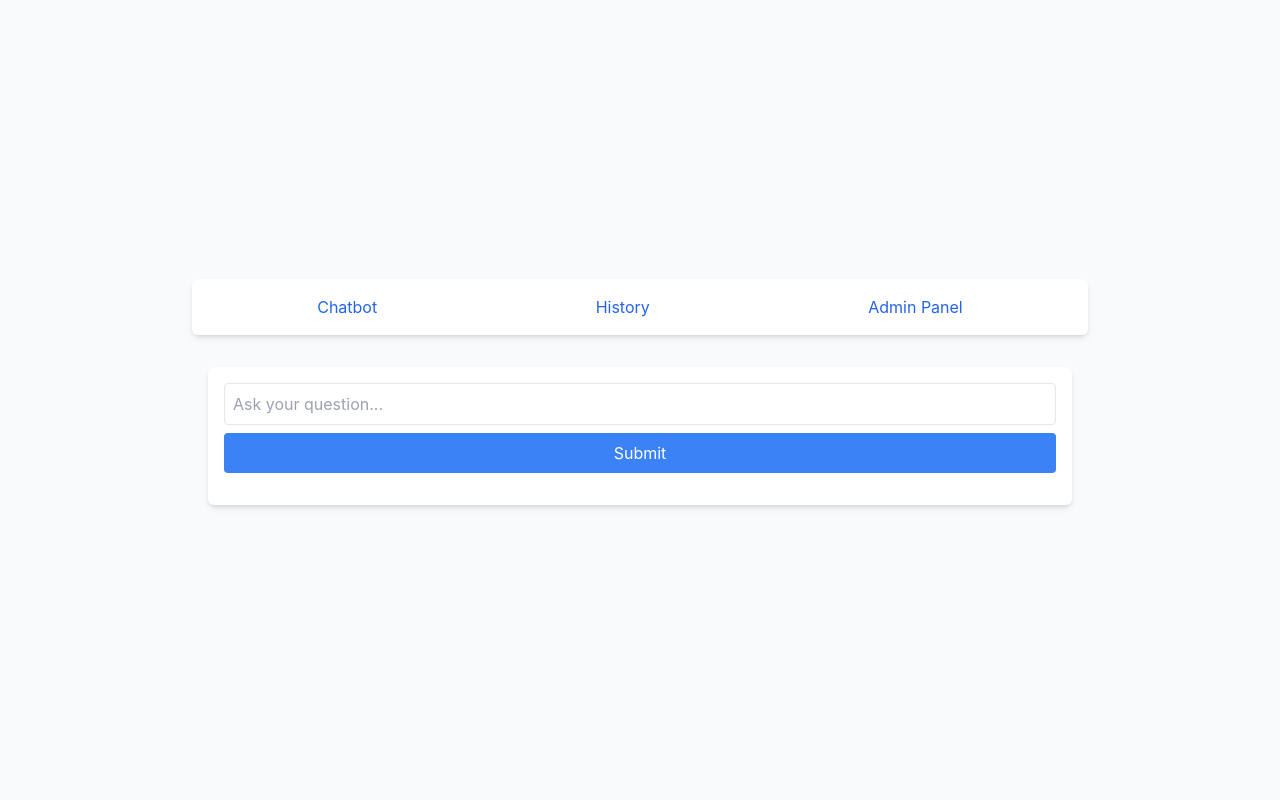
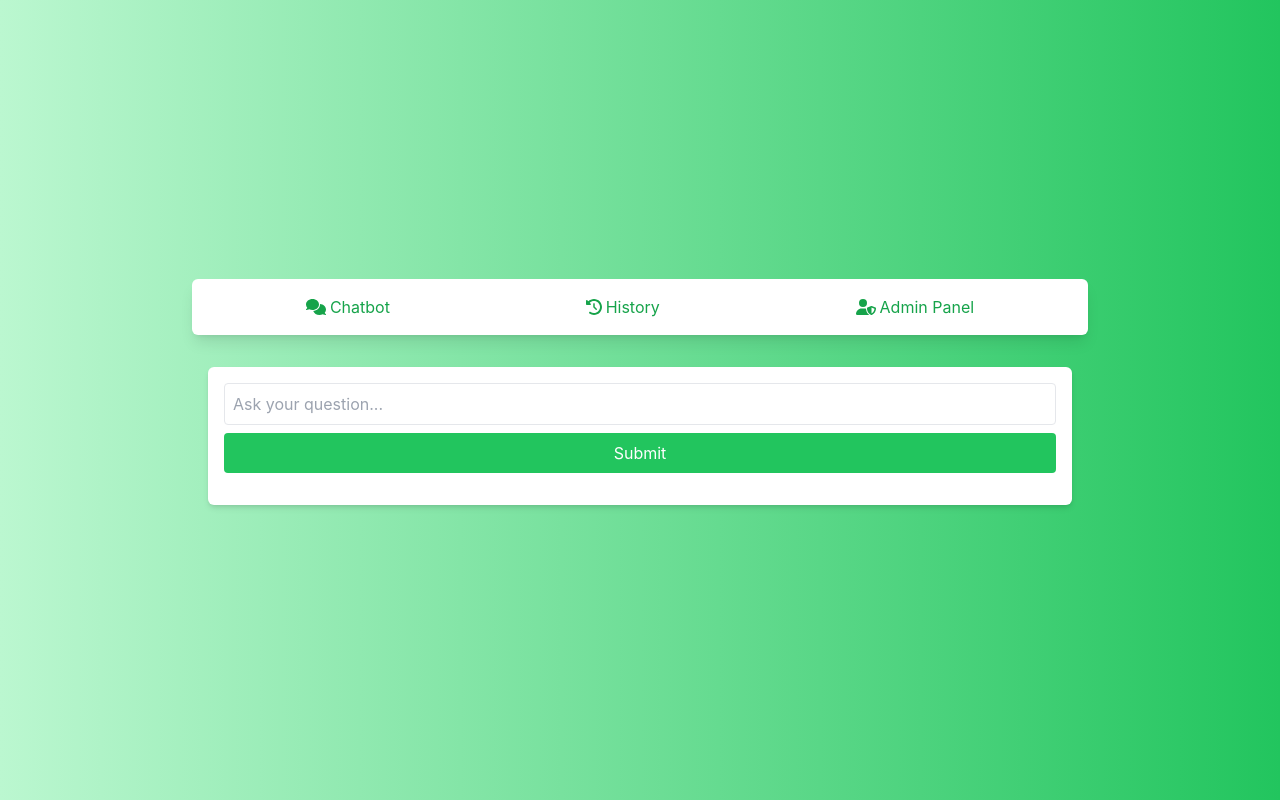
Before and after one commit to Tausif4171/Chatbot-App, a React (Create React App) app in the folder chatbot-frontend/: page / in a window 1280 px wide. Built offline with nearby package versions, Linux system fonts and the light colour scheme.

Commit message:
ui improved ✅

```diff
--- a/chatbot-frontend/package.json
+++ b/chatbot-frontend/package.json
@@ -3,6 +3,8 @@
   "version": "0.1.0",
   "private": true,
   "dependencies": {
+    "@fortawesome/free-solid-svg-icons": "^6.6.0",
+    "@fortawesome/react-fontawesome": "^0.2.2",
     "@reduxjs/toolkit": "^2.2.8",
     "@testing-library/jest-dom": "^5.17.0",
     "@testing-library/react": "^13.4.0",
--- a/chatbot-frontend/src/App.js
+++ b/chatbot-frontend/src/App.js
@@ -1,6 +1,12 @@
 import React from "react";
 import { Provider } from "react-redux";
 import { BrowserRouter as Router, Route, Routes, Link } from "react-router-dom";
+import { FontAwesomeIcon } from "@fortawesome/react-fontawesome";
+import {
+  faComments,
+  faHistory,
+  faUserShield,
+} from "@fortawesome/free-solid-svg-icons";
 import store from "./store/store";
 import Chatbot from "./components/Chatbot";
 import History from "./components/History";
@@ -10,25 +16,32 @@ const App = () => {
   return (
     <Provider store={store}>
       <Router>
-        <div className="min-h-screen bg-gray-50 flex flex-col items-center justify-center">
-          <nav className="bg-white shadow-md rounded-md p-4 mb-4 w-full max-w-4xl">
+        <div className="min-h-screen bg-gradient-to-r from-green-200 to-green-500 flex flex-col items-center justify-center px-6 py-12">
+          <nav className="bg-white shadow-lg rounded-md p-4 mb-4 w-full max-w-4xl">
             <ul className="flex justify-around">
               <li>
-                <Link to="/" className="text-blue-600 hover:text-blue-800">
-                  Chatbot
+                <Link
+                  to="/"
+                  className="flex items-center text-green-600 hover:text-green-800 transition-colors duration-300"
+                >
+                  <FontAwesomeIcon icon={faComments} className="mr-1" /> Chatbot
                 </Link>
               </li>
               <li>
                 <Link
                   to="/history"
-                  className="text-blue-600 hover:text-blue-800"
+                  className="flex items-center text-green-600 hover:text-green-800 transition-colors duration-300"
                 >
-                  History
+                  <FontAwesomeIcon icon={faHistory} className="mr-1" /> History
                 </Link>
               </li>
               <li>
-                <Link to="/admin" className="text-blue-600 hover:text-blue-800">
-                  Admin Panel
+                <Link
+                  to="/admin"
+                  className="flex items-center text-green-600 hover:text-green-800 transition-colors duration-300"
+                >
+                  <FontAwesomeIcon icon={faUserShield} className="mr-1" /> Admin
+                  Panel
                 </Link>
               </li>
             </ul>
--- a/chatbot-frontend/src/components/Chatbot.js
+++ b/chatbot-frontend/src/components/Chatbot.js
@@ -52,13 +52,13 @@ const Chatbot = () => {
           type="text"
           value={query}
           onChange={handleQueryChange}
-          className="border rounded p-2 w-full focus:outline-none focus:ring-2 focus:ring-blue-500"
+          className="border rounded p-2 w-full focus:outline-none focus:ring-2 focus:ring-green-500"
           placeholder="Ask your question..."
           required
         />
         <button
           type="submit"
-          className="bg-blue-500 text-white p-2 rounded mt-2 w-full hover:bg-blue-600"
+          className="bg-green-500 text-white p-2 rounded mt-2 w-full hover:bg-green-600"
           disabled={loading}
         >
           {loading ? "Loading..." : "Submit"}
```
Also changed, not shown: 1 other file (tests, documents, lock files or other folders).
